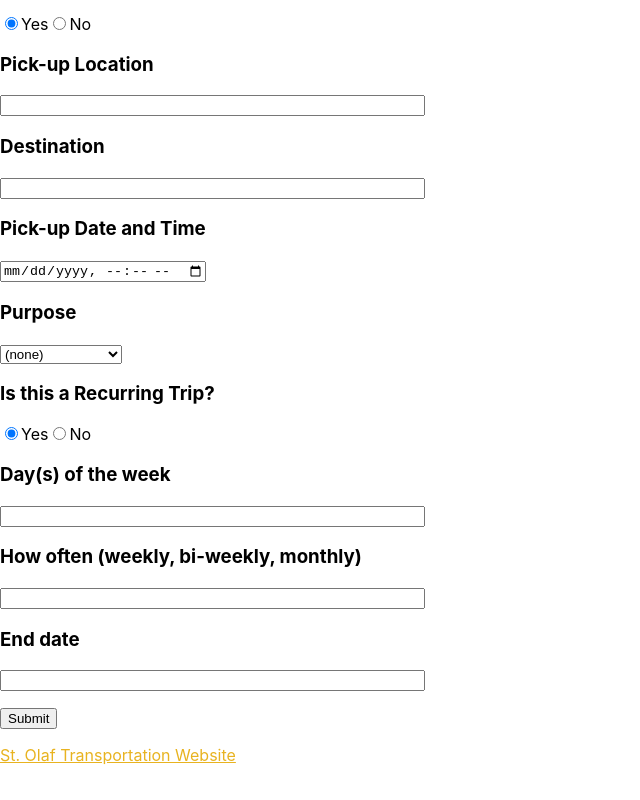
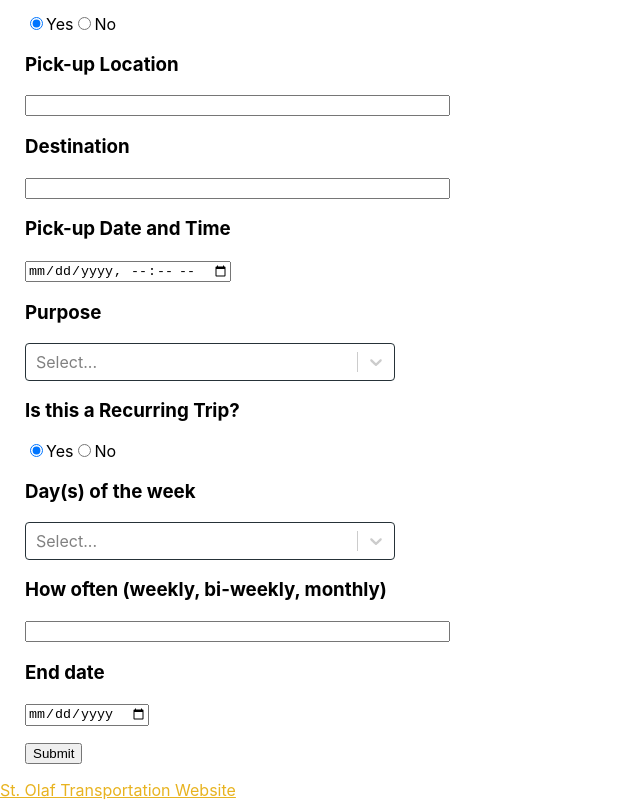
Before and after one commit to misterkeegs/Hackathon2024, a React (Create React App) app in the folder olesgo/: page / in a window 1280 px wide. Shown: the part 512-1312 px from the top of the page, without its empty margins (0-640 px from the left). Before the commit the page ends 1277 px from the top, so only its background shows below. Built offline with nearby package versions, Linux system fonts and the light colour scheme.

Commit message:
Multiple select dropdowns working

```diff
--- a/olesgo/package.json
+++ b/olesgo/package.json
@@ -9,6 +9,7 @@
     "react": "^18.2.0",
     "react-dom": "^18.2.0",
     "react-scripts": "5.0.1",
+    "react-select": "^5.8.0",
     "web-vitals": "^2.1.4"
   },
   "scripts": {
--- a/olesgo/src/App.js
+++ b/olesgo/src/App.js
@@ -1,6 +1,39 @@
 import React, { useState } from 'react';
+import Select from 'react-select';
+import makeAnimated from 'react-select/animated';
 import './App.css';
 import StOlafLogo from './images/StOlafPng.png';
+
+const days = [
+  { value: 'Monday', label: 'Monday' },
+  { value: 'Tuesday', label: 'Tuesday' },
+  { value: 'Wednesday', label: 'Wednesday' },
+  { value: 'Thursday', label: 'Thursday' },
+  { value: 'Friday', label: 'Friday' },
+  { value: 'Saturday', label: 'Saturday' },
+  { value: 'Sunday', label: 'Sunday' }
+];
+
+const purposes = [
+  { value: 'Medical', label: 'Medical' },
+  { value: 'Field Experience', label: 'Field Experience' },
+  { value: 'Work', label: 'Work' },
+  { value: 'Volunteering', label: 'Volunteering' },
+  { value: 'Other', label: 'Other' }
+];
+
+const animatedComponents = makeAnimated();
+
+const customStyles = {
+  control: (provided, state) => ({
+    ...provided,
+    width: '370px',
+    borderColor: state.isFocused ? '#263238' : '#263238',
+    '&:hover': {
+      borderColor: '#263238'
+    },
+  }),
+};
 
 function App() {
   const [selectedOption, setSelectedOption] = useState('option1');
@@ -30,7 +63,7 @@ function App() {
 
       </div>
 
-      <div>
+      <div  style={{marginLeft: '25px'}}>
       <form action="" id="loginForm">
         <h2><u>Personal Information</u></h2>
         <p></p>
@@ -97,14 +130,19 @@ function App() {
       )}
 
         <h3>Purpose</h3>
-        <select list="purpose" id="destination" class="required-field" required="true">
+        <Select
+            components={animatedComponents}
+            options={purposes}
+            styles={customStyles}
+          />
+        {/*<select list="purpose" id="destination" class="required-field" required="true">
           <option value="none">(none)</option>
           <option value="Medical">Medical</option>
           <option value="Field Experience">Field Experience</option>
           <option value="Work">Work</option>
           <option value="Volunteering">Volunteering</option>
           <option value="Other">Other</option>
-        </select>
+      </select>*/}
         <p></p>
         <h3>Is this a Recurring Trip?</h3>
         <label>
@@ -119,13 +157,19 @@ function App() {
         {oneWayOption === 'option3' && (
         <div>
           <h3>Day(s) of the week</h3>
-        <input type="text" id="name" class="required-field" required="true" size="50"></input>
+          <Select
+            closeMenuOnSelect={false}
+            components={animatedComponents}
+            options={days}
+            styles={customStyles}
+            isMulti
+          />
           <p></p>
         <h3>How often (weekly, bi-weekly, monthly)</h3>
         <input type="text" id="name" class="required-field" required="true" size="50"></input>
         <p></p>
         <h3>End date</h3>
-        <input type="text" id="name" class="required-field" required="true" size="50"></input>
+        <input type="date" id="pickup" name="pickup" required="true"></input>
 
         <p></p>
 
```
Also changed, not shown: 1 other file (tests, documents, lock files or other folders).
